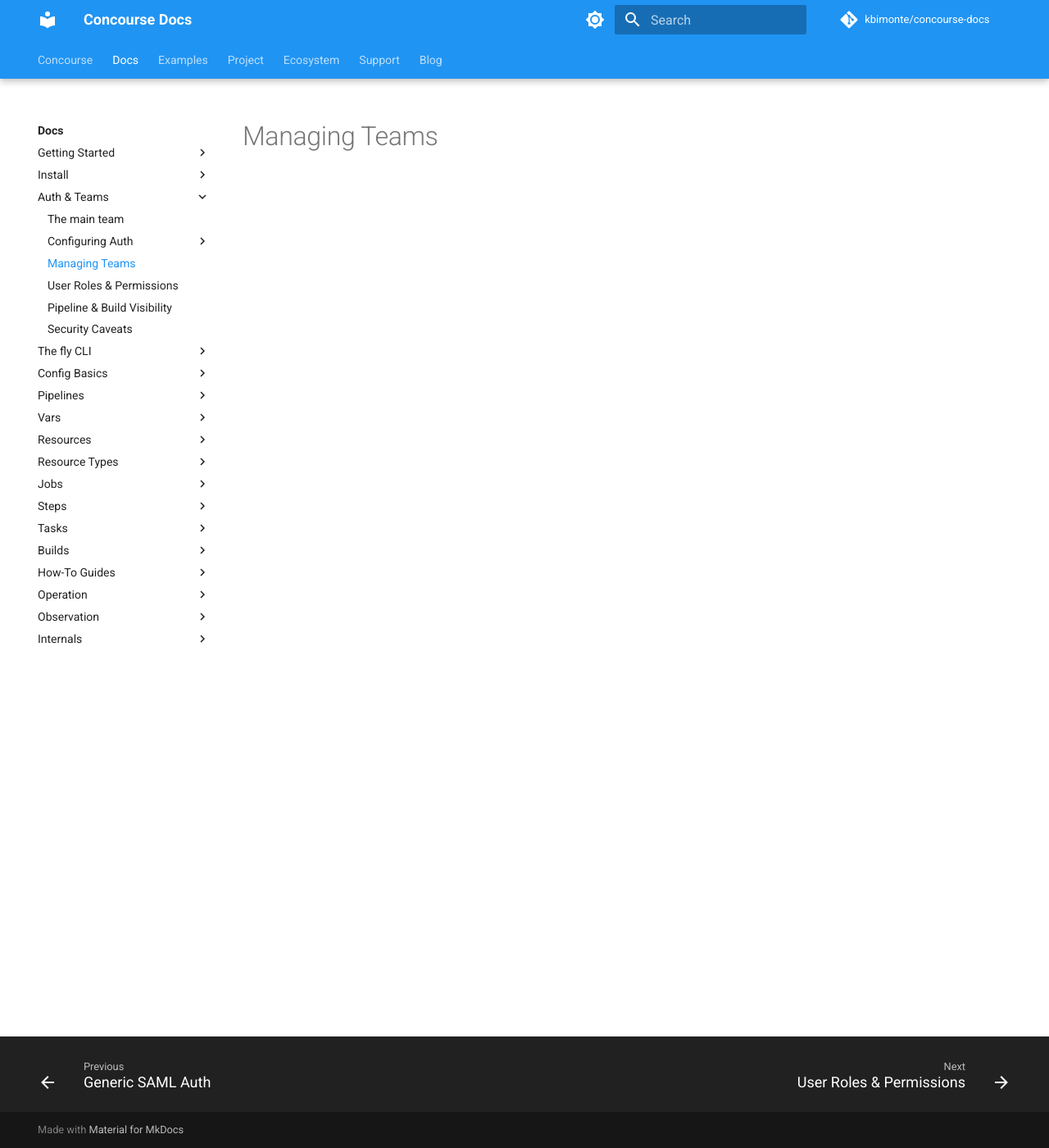
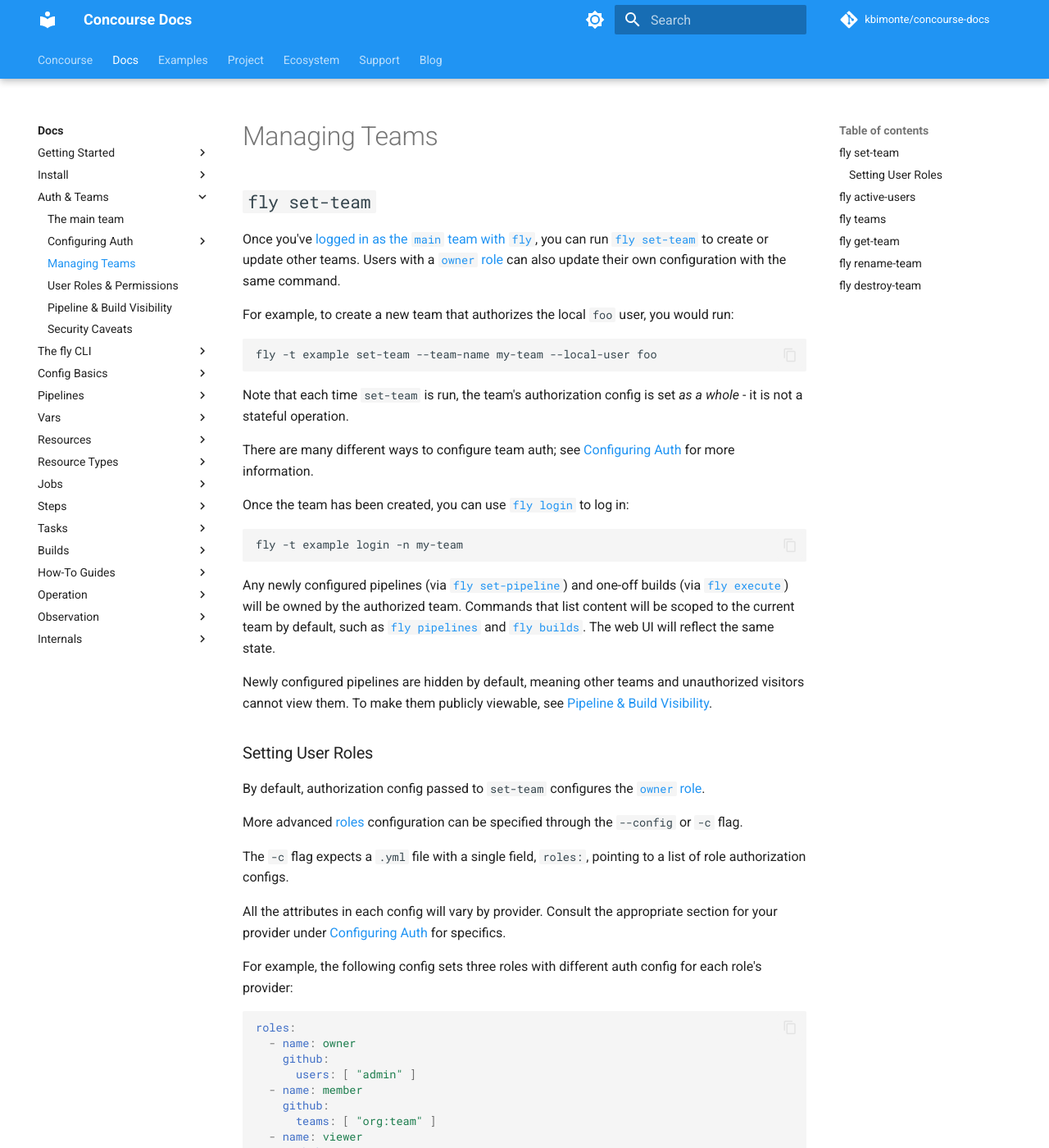
Before and after one commit to Aviator-Labs/concourse-docs, an MkDocs documentation site: the page built from docs/docs/auth-and-teams/managing-teams.md, in a window 1280 px wide and 1400 px high. Shown: the whole window at 82% size. Built offline with MkDocs 1.6.1 and Material for MkDocs 9.7.7, drawn with Linux system fonts in a browser that asks for light colours; comment, search, counter and statistics services are not loaded; some of the changed text lies outside the part shown.

````diff
--- a/docs/docs/auth-and-teams/managing-teams.md
+++ b/docs/docs/auth-and-teams/managing-teams.md
@@ -1,3 +1,77 @@
 ---
 title: Managing Teams
 ---
+
+## `fly set-team`
+
+Once you've [logged in as the `main` team with `fly`](https://concourse-ci.org/fly.html#fly-login), you can run [
+`fly set-team`](#fly-set-team) to create or update other teams. Users with a [
+`owner` role](https://concourse-ci.org/user-roles.html#team-owner-role) can also update their own configuration with the
+same command.
+
+For example, to create a new team that authorizes the local `foo` user, you would run:
+
+```shell
+fly -t example set-team --team-name my-team --local-user foo
+```
+
+Note that each time `set-team` is run, the team's authorization config is set _as a whole_ - it is not a stateful
+operation.
+
+There are many different ways to configure team auth; see [Configuring Auth](configuring/index.md) for more information.
+
+Once the team has been created, you can use [`fly login`](https://concourse-ci.org/fly.html#fly-login) to log in:
+
+```shell
+fly -t example login -n my-team
+```
+
+Any newly configured pipelines (via [
+`fly set-pipeline`](https://concourse-ci.org/setting-pipelines.html#fly-set-pipeline)) and one-off builds (via [
+`fly execute`](https://concourse-ci.org/tasks.html#running-tasks)) will be owned by the authorized team. Commands that
+list content will be scoped to the current team by default, such as [
+`fly pipelines`](https://concourse-ci.org/managing-pipelines.html#fly-pipelines) and [
+`fly builds`](https://concourse-ci.org/builds.html#fly-builds). The web UI will reflect the same state.
+
+Newly configured pipelines are hidden by default, meaning other teams and unauthorized visitors cannot view them. To
+make them publicly viewable, see [Pipeline & Build Visibility](exposing.md).
+
+### Setting User Roles
+
+By default, authorization config passed to `set-team` configures the [
+`owner` role](https://concourse-ci.org/user-roles.html#team-owner-role).
+
+More advanced [roles](https://concourse-ci.org/user-roles.html) configuration can be specified through the `--config` or
+`-c` flag.
+
+The `-c` flag expects a `.yml` file with a single field, `roles:`, pointing to a list of role authorization configs.
+
+All the attributes in each config will vary by provider. Consult the appropriate section for your provider
+under [Configuring Auth](configuring/index.md) for specifics.
+
+For example, the following config sets three roles with different auth config for each role's provider:
+
+```yaml
+roles:
+  - name: owner
+    github:
+      users: [ "admin" ]
+  - name: member
+    github:
+      teams: [ "org:team" ]
+  - name: viewer
+    github:
+      orgs: [ "org" ]
+    local:
+      users: [ "visitor" ]
+```
+
+## `fly active-users`
+
+## `fly teams`
+
+## `fly get-team`
+
+## `fly rename-team`
+
+## `fly destroy-team`
````
Also changed, not shown: 1 other file.
